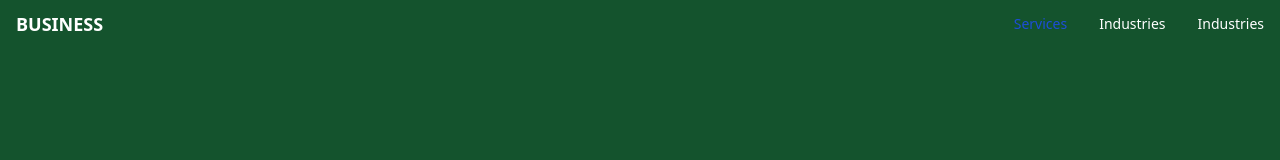
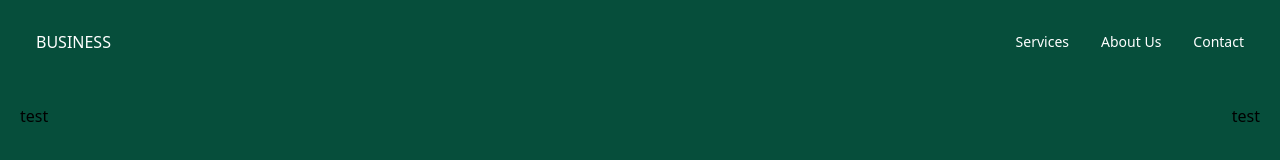
Before and after one commit to Sandun-Induranga/Gaming-Website, a plain HTML site: page index.html in a window 1280 px wide. Drawn offline with nearby package versions, Linux system fonts and the light colour scheme.

Commit message:
Content Updated

```diff
--- a/index.html
+++ b/index.html
@@ -14,14 +14,13 @@
     />
   </head>
   <body>
-    <section class="bg-green-900 w-full h-screen">
+    <section class="bg-emerald-900 w-full h-screen">
       <nav class="border-gray-200 px-2 sm:px-4 py-2.5 rounded dark:bg-gray-800">
         <div
-          class="container flex flex-wrap justify-between items-center mx-auto"
+          class="container flex flex-wrap justify-between items-center mx-auto p-5"
         >
           <a href="#" class="flex">
-            <span
-              class="self-center text-lg font-semibold whitespace-nowrap text-white"
+            <span class="self-center text-md whitespace-nowrap text-white"
               >BUSINESS</span
             >
           </a>
@@ -65,8 +64,7 @@
               <li>
                 <a
                   href="#"
-                  class="block py-2 pr-4 pl-3 text-white bg-white rounded md:bg-transparent md:text-blue-700 md:p-0 dark:text-white"
-                  aria-current="page"
+                  class="block py-2 pr-4 pl-3 text-white border-b border-gray-100 hover:bg-gray-50 md:hover:bg-transparent md:border-0 md:hover:text-blue-700 md:p-0 dark:text-gray-400 md:dark:hover:text-white dark:hover:bg-gray-700 dark:hover:text-white md:dark:hover:bg-transparent dark:border-gray-700"
                   >Services</a
                 >
               </li>
@@ -74,7 +72,7 @@
                 <a
                   href="#"
                   class="block py-2 pr-4 pl-3 text-white border-b border-gray-100 hover:bg-gray-50 md:hover:bg-transparent md:border-0 md:hover:text-blue-700 md:p-0 dark:text-gray-400 md:dark:hover:text-white dark:hover:bg-gray-700 dark:hover:text-white md:dark:hover:bg-transparent dark:border-gray-700"
-                  >Industries</a
+                  >About Us</a
                 >
               </li>
 
@@ -82,13 +80,18 @@
                 <a
                   href="#"
                   class="block py-2 pr-4 pl-3 text-white border-b border-gray-100 hover:bg-gray-50 md:hover:bg-transparent md:border-0 md:hover:text-blue-700 md:p-0 dark:text-gray-400 md:dark:hover:text-white dark:hover:bg-gray-700 dark:hover:text-white md:dark:hover:bg-transparent dark:border-gray-700"
-                  >Industries</a
+                  >Contact</a
                 >
               </li>
             </ul>
           </div>
         </div>
       </nav>
+
+      <section class="flex justify-between mx-auto p-5">
+        <aside>test</aside>
+        <aside>test</aside>
+      </section>
     </section>
 
     <script src="https://cdn.tailwindcss.com"></script>
```
